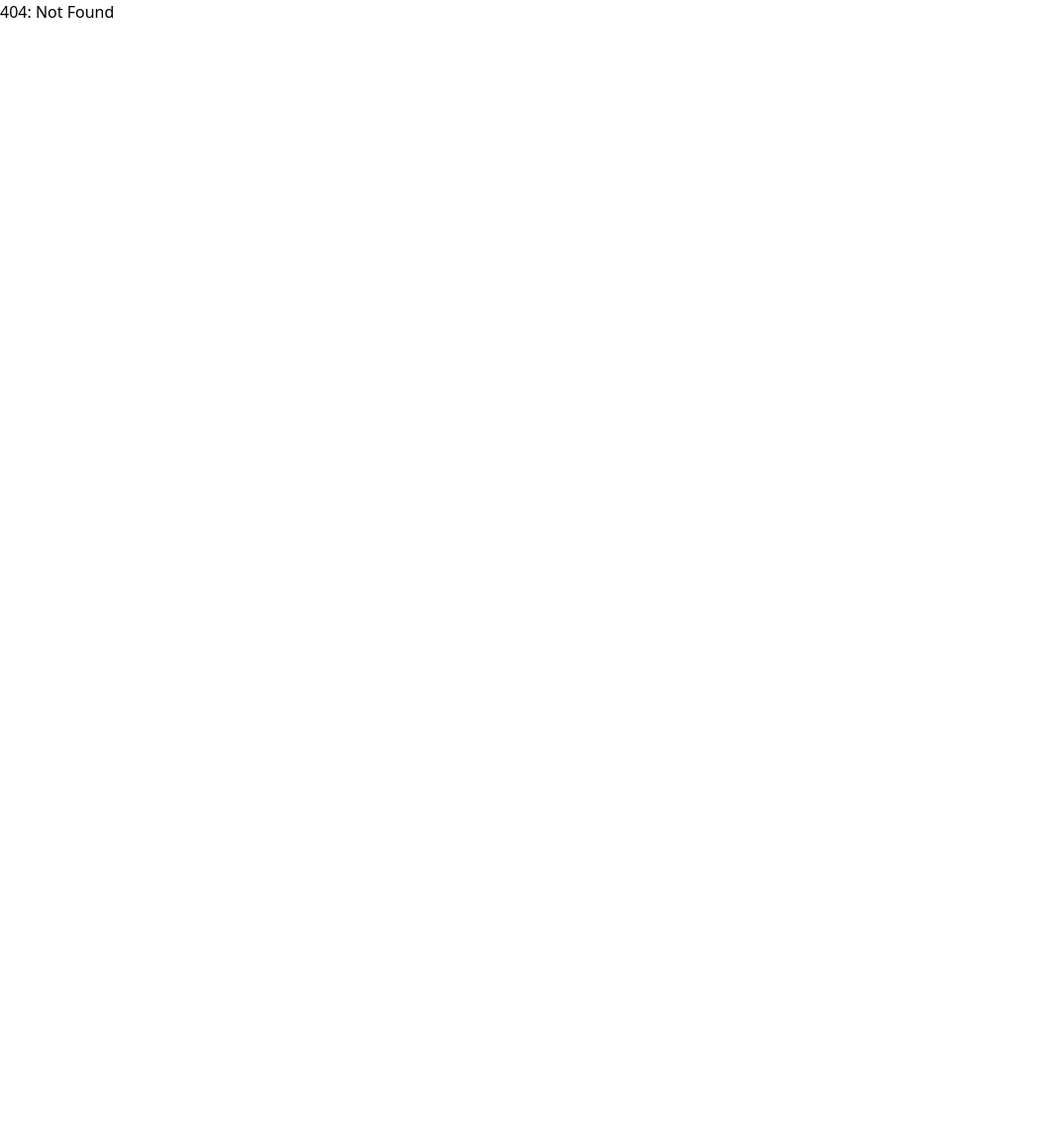
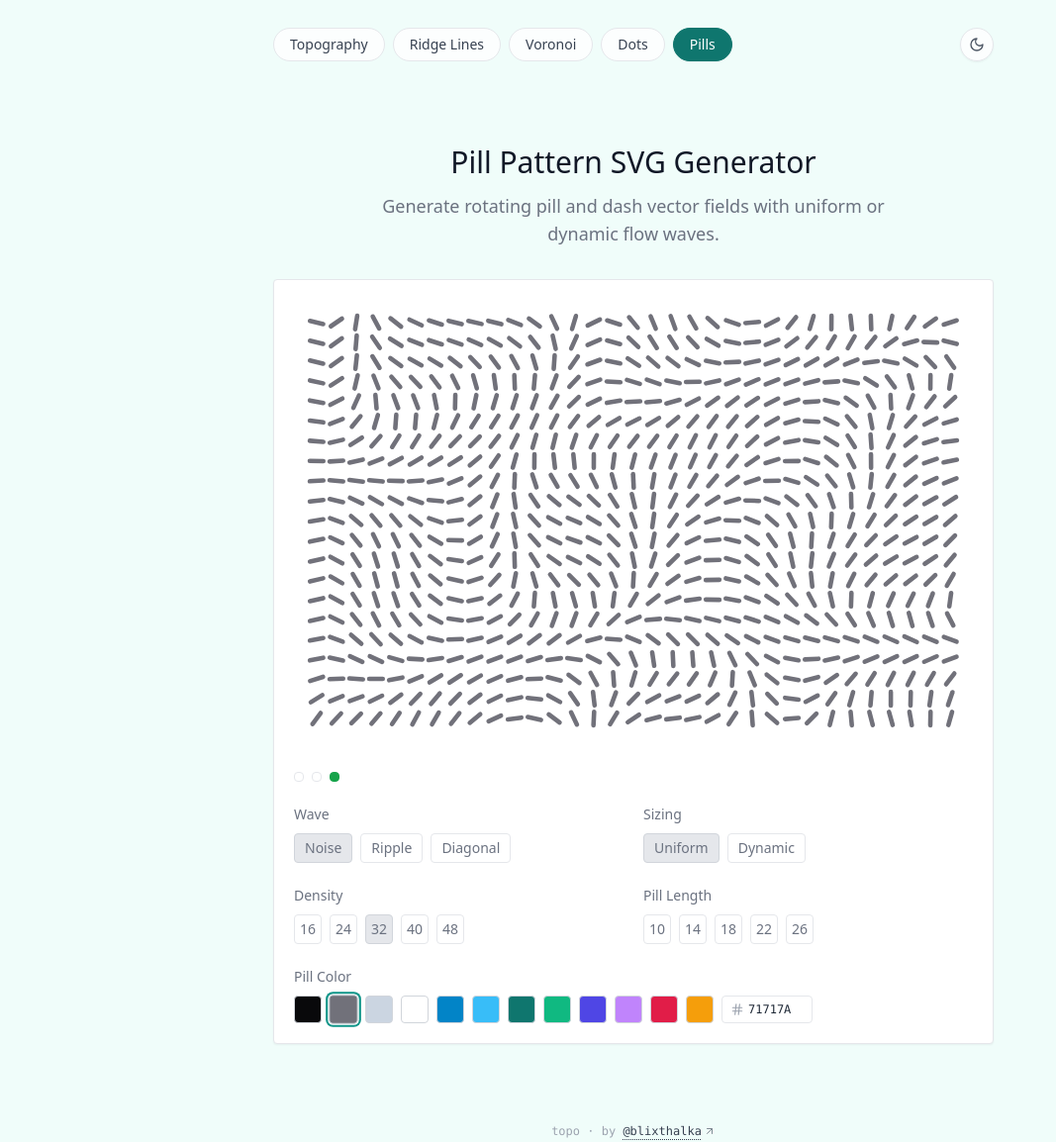
Before and after one commit to Blixthalka/topo, a Gatsby site: page /pills in a window 1280 px wide. Before the commit this address had no page. Shown: the whole page at 99% size, without its empty margins (0-1067 px from the left). Before the commit the page ends 800 px from the top, so only its background shows below. Built offline with nearby package versions, Linux system fonts and the light colour scheme; Gatsby itself is replaced by a stand-in of ours.

Commit message:
feat: split dots and pills into separate generators, remove crosses, add uniform pill sizing

```diff
--- a/src/components/GeneratorNav.jsx
+++ b/src/components/GeneratorNav.jsx
@@ -6,7 +6,8 @@ const GENERATORS = [
   { name: "Topography", path: "/" },
   { name: "Ridge Lines", path: "/ridges/" },
   { name: "Voronoi", path: "/voronoi/" },
-  { name: "Halftone", path: "/halftone/" },
+  { name: "Dots", path: "/dots/" },
+  { name: "Pills", path: "/pills/" },
 ]
 
 const GeneratorNav = () => {
--- a/src/components/HalftoneChart.jsx
+++ b/src/components/HalftoneChart.jsx
@@ -8,7 +8,6 @@ const HalftoneChart = ({
   columns = 36,
   maxSize = 6,
   patternType = "noise",
-  shapeType = "circle",
   dotColor = "#71717a",
   className = "",
 }) => {
@@ -46,70 +45,36 @@ const HalftoneChart = ({
         const y = margin + r * step
 
         let factor = 0.5
-        let angle = 0
 
         if (patternType === "noise") {
           const n = simplex(x * 0.005, y * 0.005, seed * 0.05)
           factor = (n + 1) / 2
-          angle = n * 180
         } else if (patternType === "ripple") {
           const dist = Math.hypot(x - centerX, y - centerY)
           factor = (Math.sin(dist * 0.04 - seed) + 1) / 2
-          angle = (Math.atan2(y - centerY, x - centerX) * 180) / Math.PI
         } else if (patternType === "diagonal") {
           factor = (Math.sin((x + y) * 0.025 + seed) + 1) / 2
-          angle = 45
         }
 
         const currentSize = minSize + factor * (maxSize - minSize)
         if (currentSize <= 0.3) continue
 
-        if (shapeType === "circle") {
         svg
           .append("circle")
           .attr("cx", x)
           .attr("cy", y)
           .attr("r", currentSize)
           .attr("fill", dotColor)
-        } else if (shapeType === "cross") {
-          const arm = currentSize * 1.5
-          const w = Math.max(1, currentSize * 0.35)
-          const g = svg.append("g").attr("transform", `translate(${x}, ${y}) rotate(${angle})`)
-          g.append("rect")
-            .attr("x", -arm)
-            .attr("y", -w / 2)
-            .attr("width", arm * 2)
-            .attr("height", w)
-            .attr("fill", dotColor)
-          g.append("rect")
-            .attr("x", -w / 2)
-            .attr("y", -arm)
-            .attr("width", w)
-            .attr("height", arm * 2)
-            .attr("fill", dotColor)
-        } else if (shapeType === "dash") {
-          const len = currentSize * 2.8
-          const w = Math.max(1.2, currentSize * 0.5)
-          svg
-            .append("rect")
-            .attr("x", -len / 2)
-            .attr("y", -w / 2)
-            .attr("width", len)
-            .attr("height", w)
-            .attr("rx", w / 2)
-            .attr("transform", `translate(${x}, ${y}) rotate(${angle})`)
-            .attr("fill", dotColor)
       }
     }
-    }
-  }, [seed, columns, maxSize, patternType, shapeType, dotColor])
+  }, [seed, columns, maxSize, patternType, dotColor])
 
   const copy = () => {
     const contents = select(wrapperRef.current).html()
     navigator.clipboard.writeText(contents)
   }
 
-  const downloadFile = (name = "halftone.svg") => {
+  const downloadFile = (name = "dots.svg") => {
     const contents = select(wrapperRef.current).html()
     const blob = new Blob([contents], { type: "image/svg+xml" })
     const dlink = document.createElement("a")
--- a/src/components/HalftoneSettings.jsx
+++ b/src/components/HalftoneSettings.jsx
@@ -7,7 +7,6 @@ const HalftoneSettings = () => {
   const [columns, setColumns] = useState(36)
   const [maxSize, setMaxSize] = useState(6)
   const [patternType, setPatternType] = useState("noise")
-  const [shapeType, setShapeType] = useState("circle")
   const [customStrokeColor, setCustomStrokeColor] = useState(null)
   const [isDark, setIsDark] = useState(false)
 
@@ -30,23 +29,11 @@ const HalftoneSettings = () => {
         columns={columns}
         maxSize={maxSize}
         patternType={patternType}
-        shapeType={shapeType}
         dotColor={"#" + effectiveStrokeColor}
         className=""
       />
 
       <div className="grid md:grid-cols-2 gap-5 flex-wrap">
-        <SelectButtons
-          label="Shape"
-          selected={shapeType}
-          onValueChange={(v) => setShapeType(v)}
-          values={[
-            { label: "Dots", value: "circle" },
-            { label: "Crosses", value: "cross" },
-            { label: "Pills", value: "dash" },
-          ]}
-        />
-
         <SelectButtons
           label="Wave"
           selected={patternType}
@@ -59,21 +46,21 @@ const HalftoneSettings = () => {
         />
 
         <SelectButtons
+          label="Dot Size"
+          selected={maxSize}
+          onValueChange={(v) => setMaxSize(v)}
+          values={[4, 6, 8, 10, 12]}
+        />
+
+        <SelectButtons
           label="Grid Density"
           selected={columns}
           onValueChange={(v) => setColumns(v)}
           values={[20, 28, 36, 44, 52]}
         />
 
-        <SelectButtons
-          label="Dot Size"
-          selected={maxSize}
-          onValueChange={(v) => setMaxSize(v)}
-          values={[4, 6, 8, 10, 12]}
-        />
-
         <ColorPicker
-          label="Stroke Color"
+          label="Dot Color"
           selected={effectiveStrokeColor}
           onValueChange={(c) => setCustomStrokeColor(c)}
           className="md:col-span-2"
--- /dev/null
+++ b/src/components/PillsChart.jsx
@@ -0,0 +1,132 @@
+import React, { useEffect, useRef, useState } from "react"
+import { select } from "d3-selection"
+import { createNoise3D } from "simplex-noise"
+import { RotateCwIcon, ClipboardIcon, DownloadIcon } from "lucide-react"
+import IconButton from "./IconButton"
+
+const PillsChart = ({
+  columns = 32,
+  pillLength = 16,
+  sizing = "uniform", // "uniform" | "dynamic"
+  patternType = "noise",
+  pillColor = "#71717a",
+  className = "",
+}) => {
+  const ref = useRef()
+  const wrapperRef = useRef()
+  const [seed, setSeed] = useState(42)
+
+  const sizeX = 600
+  const sizeY = 400
+
+  useEffect(() => {
+    select(ref.current).selectAll("*").remove()
+    const svg = select(ref.current)
+
+    const simplex = createNoise3D(() => {
+      let s = seed
+      return () => {
+        s = Math.sin(s) * 10000
+        return s - Math.floor(s)
+      }
+    })
+
+    const margin = 20
+    const availableWidth = sizeX - margin * 2
+    const availableHeight = sizeY - margin * 2
+    const step = availableWidth / columns
+    const rows = Math.floor(availableHeight / step)
+    const centerX = sizeX / 2
+    const centerY = sizeY / 2
+
+    for (let r = 0; r <= rows; r++) {
+      for (let c = 0; c <= columns; c++) {
+        const x = margin + c * step
+        const y = margin + r * step
+
+        let factor = 0.5
+        let angle = 0
+
+        if (patternType === "noise") {
+          const n = simplex(x * 0.004, y * 0.004, seed * 0.05)
+          factor = (n + 1) / 2
+          angle = n * 180
+        } else if (patternType === "ripple") {
+          const dist = Math.hypot(x - centerX, y - centerY)
+          factor = (Math.sin(dist * 0.04 - seed) + 1) / 2
+          angle = (Math.atan2(y - centerY, x - centerX) * 180) / Math.PI
+        } else if (patternType === "diagonal") {
+          factor = (Math.sin((x + y) * 0.025 + seed) + 1) / 2
+          angle = 45 + Math.sin(x * 0.01 + seed) * 45
+        }
+
+        let len, w
+        if (sizing === "uniform") {
+          len = pillLength
+          w = Math.max(2, Math.round(pillLength * 0.28))
+        } else {
+          len = Math.max(3, factor * pillLength * 1.5)
+          w = Math.max(1.8, factor * pillLength * 0.38)
+        }
+
+        svg
+          .append("rect")
+          .attr("x", -len / 2)
+          .attr("y", -w / 2)
+          .attr("width", len)
+          .attr("height", w)
+          .attr("rx", w / 2)
+          .attr("transform", `translate(${x}, ${y}) rotate(${angle})`)
+          .attr("fill", pillColor)
+      }
+    }
+  }, [seed, columns, pillLength, sizing, patternType, pillColor])
+
+  const copy = () => {
+    const contents = select(wrapperRef.current).html()
+    navigator.clipboard.writeText(contents)
+  }
+
+  const downloadFile = (name = "pills.svg") => {
+    const contents = select(wrapperRef.current).html()
+    const blob = new Blob([contents], { type: "image/svg+xml" })
+    const dlink = document.createElement("a")
+    dlink.download = name
+    dlink.href = window.URL.createObjectURL(blob)
+    dlink.click()
+    dlink.remove()
+  }
+
+  return (
+    <div>
+      <div ref={wrapperRef}>
+        <svg
+          ref={ref}
+          className={`w-full h-auto ${className}`}
+          viewBox={`0 0 ${sizeX} ${sizeY}`}
+        />
+      </div>
+
+      <div className="flex gap-2 flex-wrap items-center mt-5">
+        <IconButton
+          icon={<RotateCwIcon className="w-4 h-4" />}
+          label="Randomize"
+          onClick={() => setSeed(Math.floor(Math.random() * 10000))}
+        />
+        <IconButton
+          icon={<ClipboardIcon className="w-4 h-4" />}
+          label="Copy SVG"
+          onClick={copy}
+        />
+        <IconButton
+          icon={<DownloadIcon className="w-4 h-4" />}
+          label="Download SVG"
+          className="bg-green-600 border-green-600 hover:bg-green-700 text-white"
+          onClick={() => downloadFile("pills.svg")}
+        />
+      </div>
+    </div>
+  )
+}
+
+export default PillsChart
--- /dev/null
+++ b/src/components/PillsSettings.jsx
@@ -0,0 +1,85 @@
+import React, { useState, useEffect } from "react"
+import PillsChart from "./PillsChart"
+import SelectButtons from "./SelectButtons"
+import ColorPicker from "./ColorPicker"
+
+const PillsSettings = () => {
+  const [columns, setColumns] = useState(32)
+  const [pillLength, setPillLength] = useState(16)
+  const [sizing, setSizing] = useState("uniform")
+  const [patternType, setPatternType] = useState("noise")
+  const [customColor, setCustomColor] = useState(null)
+  const [isDark, setIsDark] = useState(false)
+
+  useEffect(() => {
+    if (typeof document === "undefined") return
+    setIsDark(document.documentElement.classList.contains("dark"))
+
+    const observer = new MutationObserver(() => {
+      setIsDark(document.documentElement.classList.contains("dark"))
+    })
+    observer.observe(document.documentElement, { attributes: true, attributeFilter: ["class"] })
+    return () => observer.disconnect()
+  }, [])
+
+  const effectiveColor = customColor || (isDark ? "cbd5e1" : "71717a")
+
+  return (
+    <div className="p-5 border border-gray-200 dark:border-zinc-800 shadow-sm rounded grid gap-5 bg-white dark:bg-zinc-900">
+      <PillsChart
+        columns={columns}
+        pillLength={pillLength}
+        sizing={sizing}
+        patternType={patternType}
+        pillColor={"#" + effectiveColor}
+        className=""
+      />
+
+      <div className="grid md:grid-cols-2 gap-5 flex-wrap">
+        <SelectButtons
+          label="Wave"
+          selected={patternType}
+          onValueChange={(v) => setPatternType(v)}
+          values={[
+            { label: "Noise", value: "noise" },
+            { label: "Ripple", value: "ripple" },
+            { label: "Diagonal", value: "diagonal" },
+          ]}
+        />
+
+        <SelectButtons
+          label="Sizing"
+          selected={sizing}
+          onValueChange={(v) => setSizing(v)}
+          values={[
+            { label: "Uniform", value: "uniform" },
+            { label: "Dynamic", value: "dynamic" },
+          ]}
+        />
+
+        <SelectButtons
+          label="Density"
+          selected={columns}
+          onValueChange={(v) => setColumns(v)}
+          values={[16, 24, 32, 40, 48]}
+        />
+
+        <SelectButtons
+          label="Pill Length"
+          selected={pillLength}
+          onValueChange={(v) => setPillLength(v)}
+          values={[10, 14, 18, 22, 26]}
+        />
+
+        <ColorPicker
+          label="Pill Color"
+          selected={effectiveColor}
+          onValueChange={(c) => setCustomColor(c)}
+          className="md:col-span-2"
+        />
+      </div>
+    </div>
+  )
+}
+
+export default PillsSettings
--- /dev/null
+++ b/src/pages/dots.jsx
@@ -0,0 +1,33 @@
+import React from "react"
+import Layout from "../components/Layout"
+import Seo from "../components/seo"
+import HalftoneSettings from "../components/HalftoneSettings"
+
+const DotsPage = () => {
+  return (
+    <Layout>
+      <div className="mb-8 mt-16 sm:mt-20 text-center">
+        <h1 className="text-3xl font-medium text-gray-900 dark:text-zinc-100">
+          Dot Matrix & Halftone SVG Generator
+        </h1>
+        <p className="text-gray-500 dark:text-zinc-400 mt-3 text-lg max-w-xl mx-auto">
+          Generate procedural vector dot grids, wave halftones, and organic matrix patterns.
+        </p>
+      </div>
+
+      <div className="my-8">
+        <HalftoneSettings />
+      </div>
+    </Layout>
+  )
+}
+
+export const Head = () => (
+  <Seo
+    title="Dot Matrix & Halftone SVG Generator - Procedural Vector Dot Grids"
+    description="Generate customizable procedural vector dot matrix grids, wave halftones, and organic patterns in SVG. Free online generator."
+    pathname="/dots/"
+  />
+)
+
+export default DotsPage
--- a/src/pages/halftone.jsx
+++ b/src/pages/halftone.jsx
@@ -8,10 +8,10 @@ const HalftonePage = () => {
     <Layout>
       <div className="mb-8 mt-16 sm:mt-20 text-center">
         <h1 className="text-3xl font-medium text-gray-900 dark:text-zinc-100">
-          Vector Halftone & Dot Matrix SVG Generator
+          Dot Matrix & Halftone SVG Generator
         </h1>
         <p className="text-gray-500 dark:text-zinc-400 mt-3 text-lg max-w-xl mx-auto">
-          Generate modern procedural vector dot grids, wave halftones, and matrix patterns.
+          Generate procedural vector dot grids, wave halftones, and organic matrix patterns.
         </p>
       </div>
 
@@ -24,8 +24,8 @@ const HalftonePage = () => {
 
 export const Head = () => (
   <Seo
-    title="Vector Halftone SVG Generator - Free Dot Matrix & Wave Patterns"
-    description="Generate customizable procedural vector halftone grids, dot matrix waves, and crosshair patterns in SVG. Free online generator."
+    title="Dot Matrix & Halftone SVG Generator - Procedural Vector Dot Grids"
+    description="Generate customizable procedural vector dot matrix grids, wave halftones, and organic patterns in SVG. Free online generator."
     pathname="/halftone/"
   />
 )
--- /dev/null
+++ b/src/pages/pills.jsx
@@ -0,0 +1,33 @@
+import React from "react"
+import Layout from "../components/Layout"
+import Seo from "../components/seo"
+import PillsSettings from "../components/PillsSettings"
+
+const PillsPage = () => {
+  return (
+    <Layout>
+      <div className="mb-8 mt-16 sm:mt-20 text-center">
+        <h1 className="text-3xl font-medium text-gray-900 dark:text-zinc-100">
+          Pill Pattern SVG Generator
+        </h1>
+        <p className="text-gray-500 dark:text-zinc-400 mt-3 text-lg max-w-xl mx-auto">
+          Generate rotating pill and dash vector fields with uniform or dynamic flow waves.
+        </p>
+      </div>
+
+      <div className="my-8">
+        <PillsSettings />
+      </div>
+    </Layout>
+  )
+}
+
+export const Head = () => (
+  <Seo
+    title="Pill Pattern SVG Generator - Directional Capsule & Dash Vector Field"
+    description="Generate free procedural pill and dash pattern SVGs. Customize grid density, uniform capsule sizing, wave flow, and instant SVG export."
+    pathname="/pills/"
+  />
+)
+
+export default PillsPage
```
Lines whose indentation alone changed are shown as unchanged.
